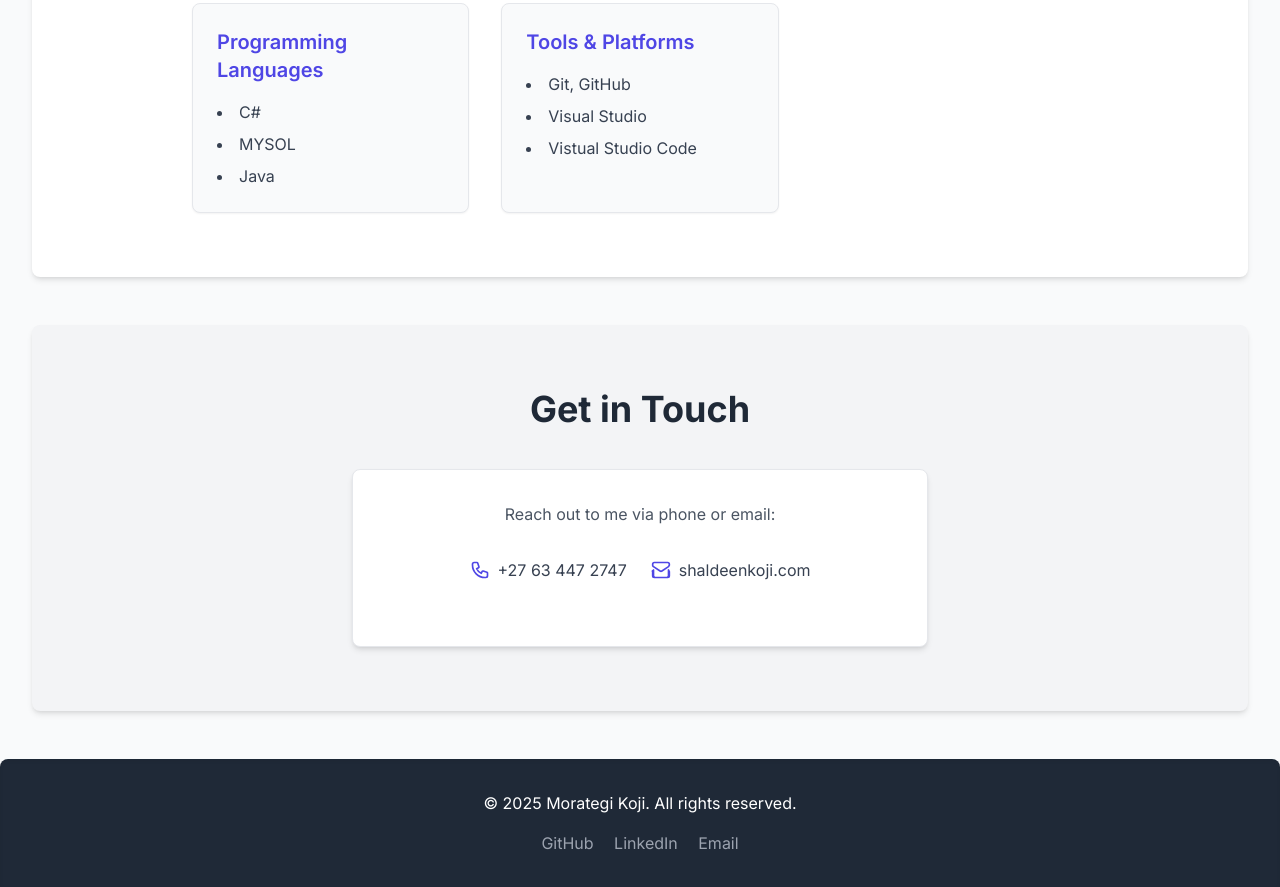
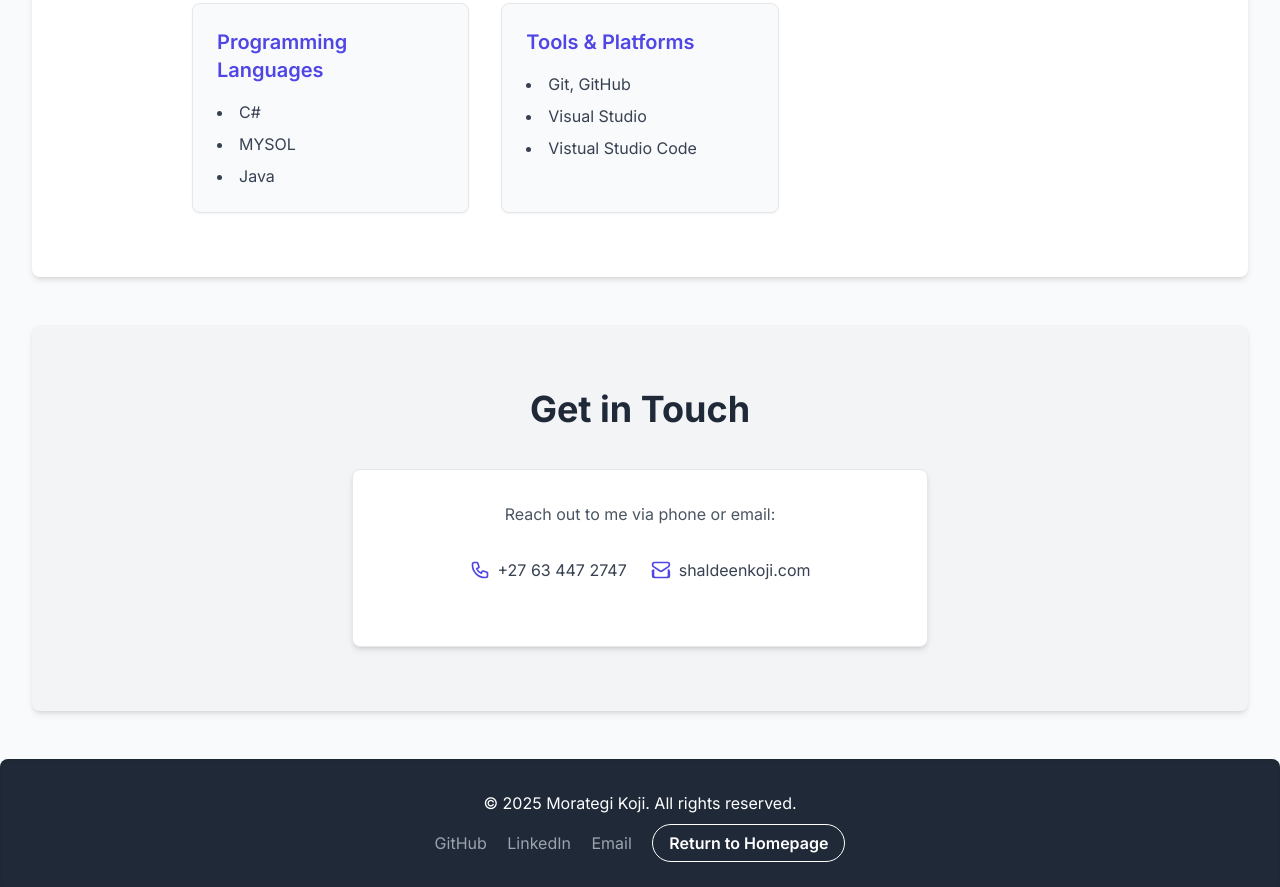
Before and after one commit to Shaldeen/MyVirtualCV, a plain HTML site: page index.html in a window 1280 px wide. Shown: the part 2189-3076 px from the top of the page. Drawn offline with nearby package versions, Linux system fonts and the light colour scheme.

Commit message:
Created a button.

```diff
--- a/index.html
+++ b/index.html
@@ -178,6 +178,7 @@
                         </div>
                     </div>
                     <div>
+                    </div>
                 </div>
             </div>
         </section>
@@ -190,6 +191,7 @@
                 <a href="https://github.com/yourusername" target="_blank" class="text-gray-400 hover:text-white transition-colors duration-200">GitHub</a>
                 <a href="https://linkedin.com/in/yourusername" target="_blank" class="text-gray-400 hover:text-white transition-colors duration-200">LinkedIn</a>
                 <a href="mailto:youremail@example.com" class="text-gray-400 hover:text-white transition-colors duration-200">Email</a>
+                <a href="#" class="border border-white text-white px-4 py-2 rounded-full font-semibold hover:bg-white hover:text-indigo-600 transition-all duration-300 mt-4 sm:mt-0 ml-0 sm:ml-4">Return to Homepage</a>
             </div>
         </div>
     </footer>
```
